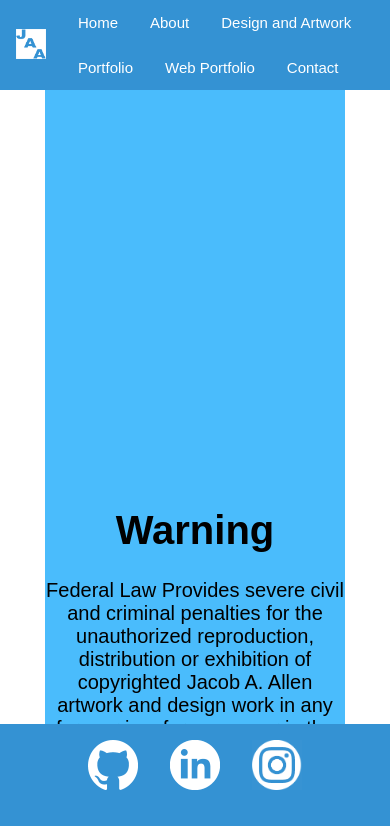
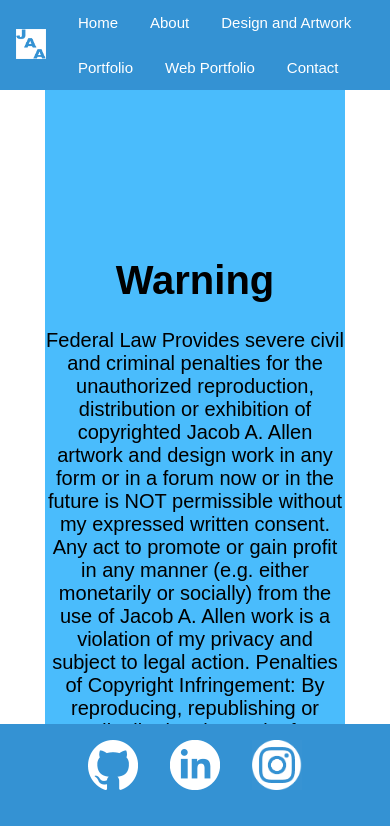
Before and after one commit to Jacobaallen/Portfolio-2, a React (Create React App) app: page /warning in a window 390 px wide. Shown: the top 826 px of the page. Built offline with nearby package versions, Linux system fonts and the light colour scheme.

Commit message:
fixed padding issus

```diff
--- a/src/styles/warning.css
+++ b/src/styles/warning.css
@@ -30,5 +30,6 @@ body {
     width: 300px;
     padding-top: 700px;
     margin-bottom: 800px;
+    padding-bottom: 500px;
   }
 }
```
